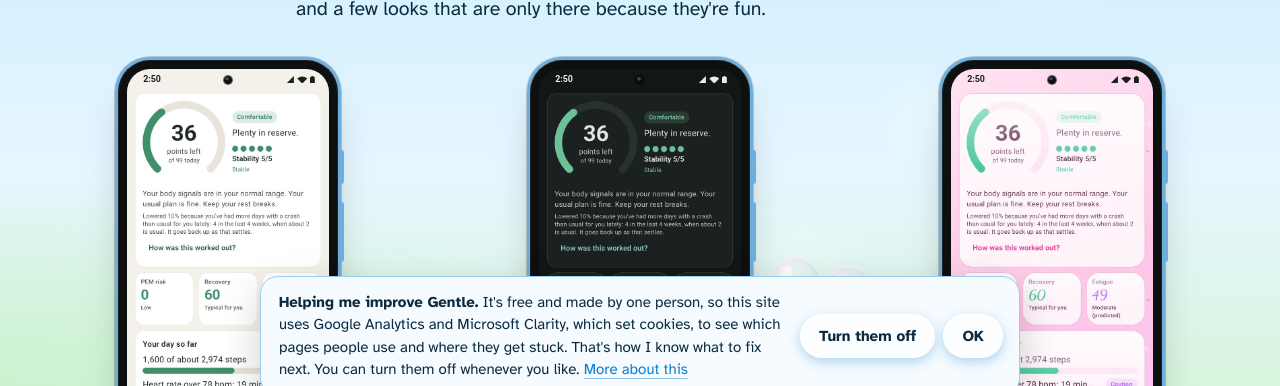
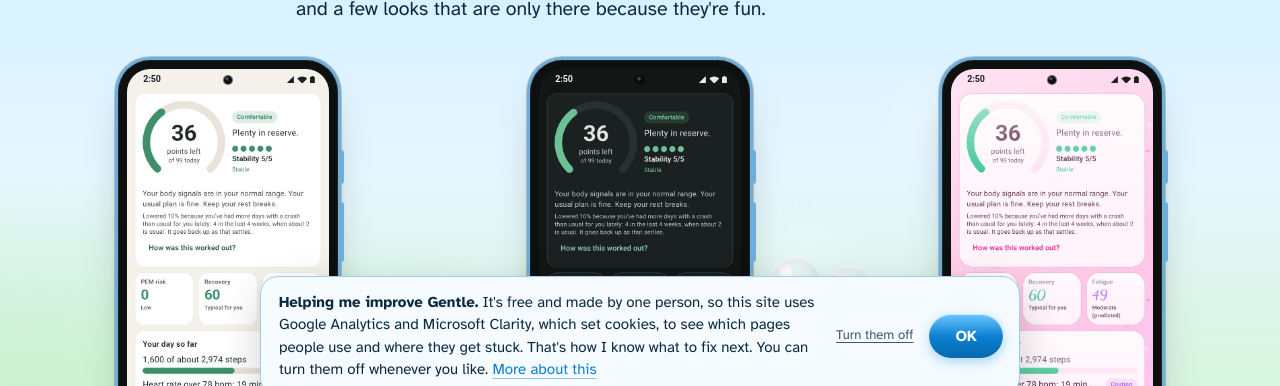
Before and after one commit to Gentle-App/Gentle-App.github.io, a plain HTML site: page themes.html in a window 1280 px wide. Shown: the part 392-778 px from the top of the page. Drawn offline with Linux system fonts and the light colour scheme; a web font is replaced by a local one.

Commit message:
Smaller turn-off link in the analytics notice

```diff
--- a/site.js
+++ b/site.js
@@ -250,8 +250,8 @@
       'and Microsoft Clarity, which set cookies, to see which pages people use and where they get stuck. That\'s how I know what ' +
       'to fix next. You can turn them off whenever you like. <a href="privacy.html#website">More about this</a></p>' +
       '<div class="cookie-actions">' +
-      '<button type="button" class="btn btn-quiet" data-consent="denied">Turn them off</button>' +
-      '<button type="button" class="btn btn-quiet" data-consent="granted">OK</button>' +
+      '<button type="button" class="link-button cookie-off" data-consent="denied">Turn them off</button>' +
+      '<button type="button" class="btn" data-consent="granted">OK</button>' +
       '</div>';
     banner.addEventListener('click', function (e) {
       var b = e.target.closest('[data-consent]');
--- a/styles.css
+++ b/styles.css
@@ -633,8 +633,9 @@ html[data-low="on"] .decor { display: none; }
 }
 [data-theme="y2k"] .cookie-banner { border: 2px solid var(--line); box-shadow: 4px 4px 0 var(--line); }
 .cookie-banner p { flex: 1 1 320px; margin: 0; font-size: 0.94rem; line-height: 1.5; }
-.cookie-actions { display: flex; gap: 8px; flex-wrap: wrap; }
-.cookie-actions .btn { min-height: 44px; padding: 8px 18px; font-size: 0.95rem; }
+.cookie-actions { display: flex; gap: 14px; flex-wrap: wrap; align-items: center; }
+.cookie-actions .cookie-off { font-size: 0.82rem; color: var(--muted); min-height: 32px; padding: 0 2px; }
+.cookie-actions .btn { min-height: 44px; padding: 8px 26px; font-size: 0.95rem; }
 .link-button { font: inherit; font-size: inherit; color: var(--primary); background: none; border: 0; padding: 0; cursor: pointer; text-decoration: underline; text-decoration-thickness: 1px; text-underline-offset: 0.24em; }
 html[data-low="on"] .cookie-banner { border: 1px solid var(--line); box-shadow: 0 8px 24px rgba(0, 0, 0, 0.12); }
 
--- a/themes.html
+++ b/themes.html
@@ -41,7 +41,7 @@
   <link rel="preconnect" href="https://fonts.googleapis.com">
   <link rel="preconnect" href="https://fonts.gstatic.com" crossorigin>
   <link href="https://fonts.googleapis.com/css2?family=Atkinson+Hyperlegible:ital,wght@0,400;0,700;1,400&family=Silkscreen&family=Sniglet:wght@800&display=swap" rel="stylesheet">
-  <link rel="stylesheet" href="styles.css?v=83a8d0dc">
+  <link rel="stylesheet" href="styles.css?v=e086d57b">
   <link rel="icon" href="favicon.svg" type="image/svg+xml">
   <link rel="apple-touch-icon" href="apple-touch-icon.png">
   <script type="application/ld+json">
@@ -307,6 +307,6 @@
   </div>
 </footer>
 
-<script src="site.js?v=83a8d0dc" defer></script>
+<script src="site.js?v=e086d57b" defer></script>
 </body>
 </html>
```
Also changed, not shown: 404.html (+2 -2 lines), bowel-movement-tracker.html (+2 -2 lines), crash-pem-tracker.html (+2 -2 lines), crohns-ibd-fatigue.html (+2 -2 lines), energy-pacing-app.html (+2 -2 lines), free-no-subscription.html (+2 -2 lines), heart-rate-pacing.html (+2 -2 lines), index.html (+2 -2 lines), me-cfs-long-covid.html (+2 -2 lines), privacy.html (+2 -2 lines), works-with-your-watch.html (+2 -2 lines).
